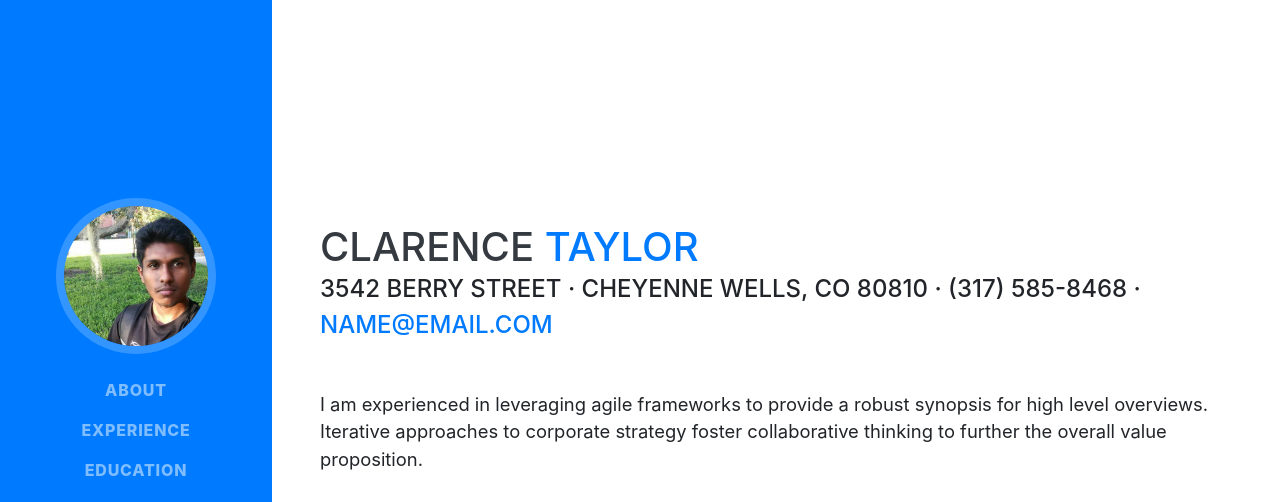
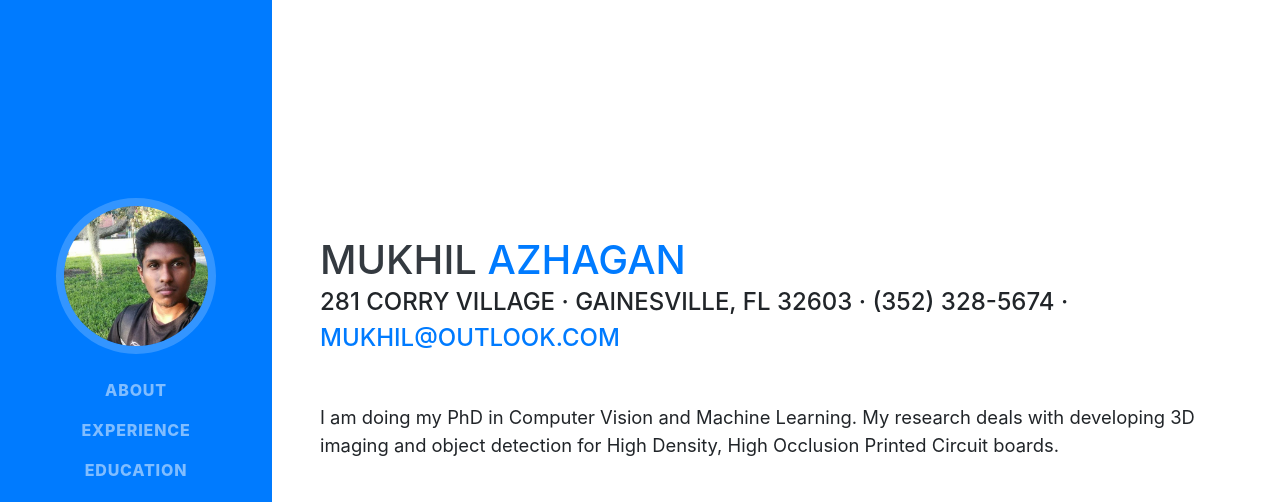
Before and after one commit to mukhilazhagan/mukhilazhagan.github.io, a website with bundled scripts: page index.html in a window 1280 px wide. Shown: the top 502 px of the page. Built offline with nearby package versions, Linux system fonts and the light colour scheme; a web font is replaced by a local one.

Commit message:
index update

```diff
--- a/index.html
+++ b/index.html
@@ -8,7 +8,7 @@
   <meta name="description" content="">
   <meta name="author" content="">
 
-  <title>Resume - Start Bootstrap Theme</title>
+  <title>PortFolio</title>
 
   <!-- Bootstrap core CSS -->
   <link href="vendor/bootstrap/css/bootstrap.min.css" rel="stylesheet">
@@ -63,15 +63,15 @@
 
     <section class="resume-section p-3 p-lg-5 d-flex align-items-center" id="about">
       <div class="w-100">
-        <h1 class="mb-0">Clarence
-          <span class="text-primary">Taylor</span>
+        <h1 class="mb-0">Mukhil
+          <span class="text-primary">Azhagan</span>
         </h1>
-        <div class="subheading mb-5">3542 Berry Street · Cheyenne Wells, CO 80810 · (317) 585-8468 ·
-          <a href="mailto:name@email.com">name@email.com</a>
+        <div class="subheading mb-5">281 Corry Village · Gainesville, Fl 32603 · (352) 328-5674 ·
+          <a href="mailto:mukhil@outlook.com">mukhil@outlook.com</a>
         </div>
-        <p class="lead mb-5">I am experienced in leveraging agile frameworks to provide a robust synopsis for high level overviews. Iterative approaches to corporate strategy foster collaborative thinking to further the overall value proposition.</p>
+        <p class="lead mb-5">I am doing my PhD in Computer Vision and Machine Learning. My research deals with developing 3D imaging and object detection for High Density, High Occlusion Printed Circuit boards.</p>
         <div class="social-icons">
-          <a href="#">
+          <a href="https://www.linkedin.com/in/mukhil-mallaiyan/">
             <i class="fab fa-linkedin-in"></i>
           </a>
           <a href="#">
```
Also changed, not shown: 2 other files.
